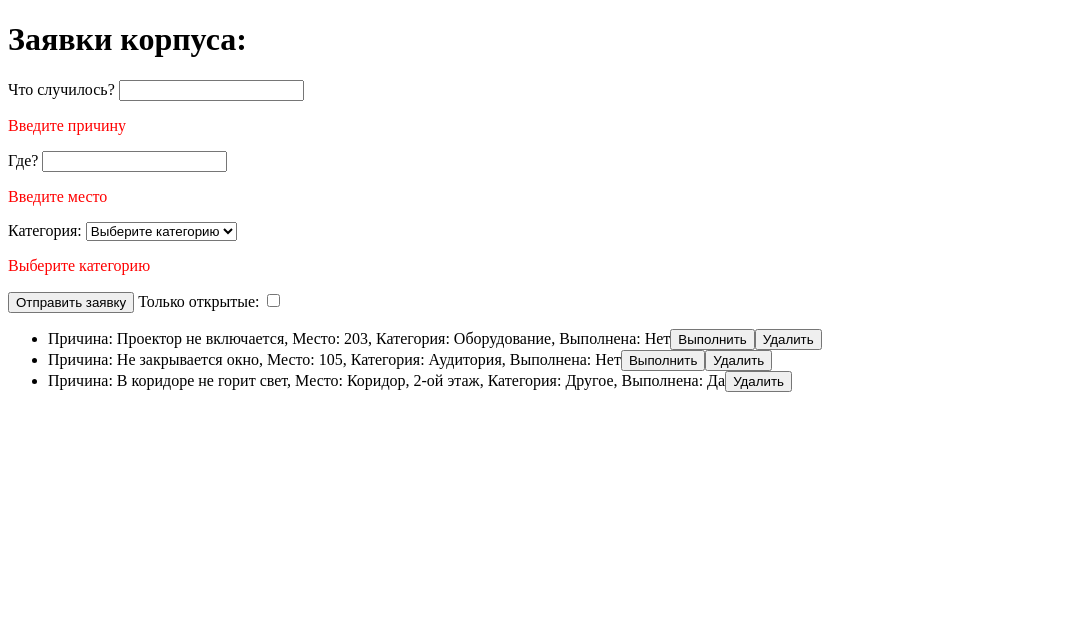
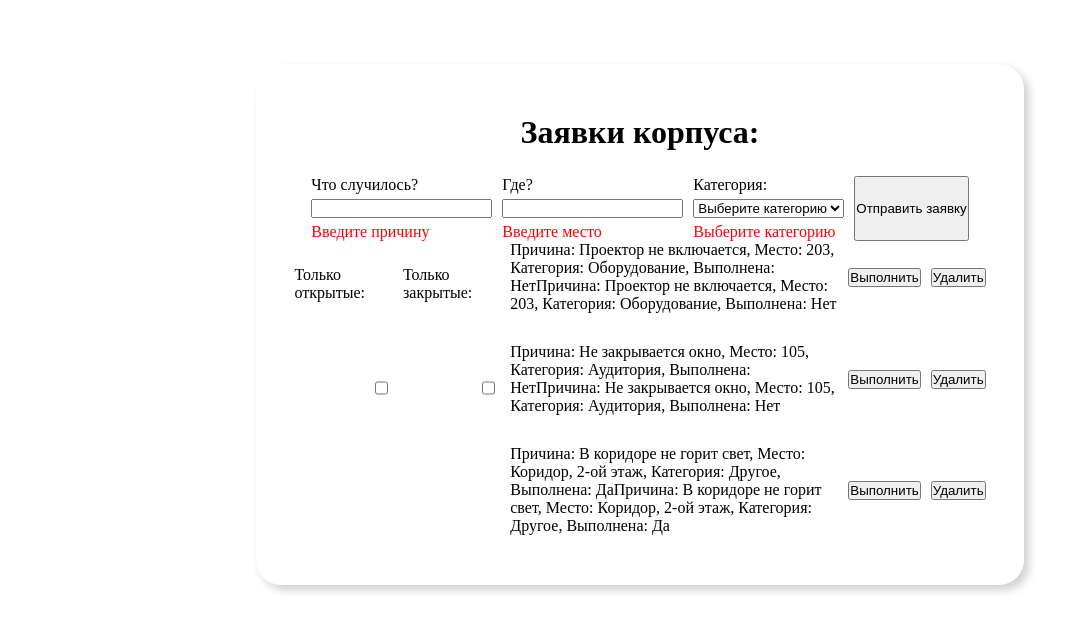
Before and after one commit to dum1s678/TaskTracker, a plain HTML site: page index.html in a window 1280 px wide. Both pictures are taken after a click on the button "Отправить заявку". Shown: the whole page, without its empty margins (0-1087 px from the left). Drawn offline with Linux system fonts and the light colour scheme.

Commit message:
Добавлен второй фильтр, не работают заявки

```diff
--- a/index.html
+++ b/index.html
@@ -1,5 +1,6 @@
 <!DOCTYPE html>
 <html lang="en">
+
 <head>
     <meta charset="UTF-8">
     <meta http-equiv="X-UA-Compatible" content="IE=edge">
@@ -8,14 +9,23 @@
     <link rel="stylesheet" href="style.css">
     <script src="script.js" defer></script>
 </head>
+
 <body>
-    <h1>Заявки корпуса:</h1>
+    <div class="main">
+        <div class="all">
+            <h1 class="header">Заявки корпуса:</h1>
+            <div class="form">
+                <div class="issue">
                     <label for="issue">Что случилось?</label>
                     <input type="text" name="" id="issue">
                     <p id="issueMessage"></p>
+                </div>
+                <div class="place">
                     <label for="place">Где?</label>
                     <input type="text" name="" id="place">
                     <p id="placeMessage"></p>
+                </div>
+                <div class="category">
                     <label for="category">Категория:</label>
                     <select name="" id="category">
                         <option value="notSelected">Выберите категорию</option>
@@ -24,9 +34,22 @@
                         <option value="Другое">Другое</option>
                     </select>
                     <p id="categoryMessage"></p>
-    <button type="button" id="addApplication">Отправить заявку</button>
-    <label for="checkbox">Только открытые:</label>
-    <input type="checkbox" name="" id="checkbox">
-    <ul id="listApplication"></ul>
+                </div>
+                <button type="button" id="addApplication" class="addApplication">Отправить заявку</button>
+            </div>
+            <div class="applications">
+                <div class="onlyOpen">
+                    <label for="checkboxOpen">Только открытые:</label>
+                    <input type="checkbox" name="" id="checkboxOpen">
+                </div>
+                <div class="onlyClose">
+                    <label for="checkboxClose">Только закрытые:</label>
+                    <input type="checkbox" name="" id="checkboxClose">
+                </div>
+                <ul id="listApplication" class="list"></ul>
+            </div>
+        </div>
+    </div>
 </body>
+
 </html>
--- a/script.js
+++ b/script.js
@@ -6,7 +6,8 @@ const listApplication = document.getElementById('listApplication')
 const issueMessage = document.getElementById('issueMessage')
 const placeMessage = document.getElementById('placeMessage')
 const categoryMessage = document.getElementById('categoryMessage')
-const checkbox = document.getElementById('checkbox')
+const checkboxOpen = document.getElementById('checkboxOpen')
+const checkboxClose = document.getElementById('checkboxClose')
 
 const tickets = [
     { title: "Проектор не включается", room: "203", category: "Оборудование", done: false },
@@ -20,7 +21,7 @@ function renderApplication() {
     place.value = ''
     category.value = "notSelected"
 
-    if (tickets.length === 0 && checkbox.checked === false) {
+    if (tickets.length === 0) {
         listApplication.append("Заявок пока нет")
     }
 
@@ -28,6 +29,11 @@ function renderApplication() {
         const li = document.createElement('li')
         const buttonDelet3 = document.createElement('button')
         const buttonMake = document.createElement('button')
+        const buttonMakeDelet3 = document.createElement('div')
+        buttonMakeDelet3.className = "buttons"
+        buttonMakeDelet3.append(buttonMake, buttonDelet3)
+
+        li.className = "li"
 
         buttonMake.innerHTML = "Выполнить"
         buttonMake.type = "button"
@@ -46,25 +52,44 @@ function renderApplication() {
             }
         })
 
-        if (checkbox.checked === true) {
+        if (checkboxOpen.checked === true) {
             if (el.done === false) {
                 buttonMake.addEventListener('click', () => {
                     el.done = true
                     renderApplication()
                 })
-                li.append(`Причина: ${el.title}, Место: ${el.room}, Категория: ${el.category}, Выполнена: Нет`, buttonMake, buttonDelet3)
+                li.append(`Причина: ${el.title}, Место: ${el.room}, Категория: ${el.category}, Выполнена: Нет`, buttonMakeDelet3)
                 listApplication.append(li)
             }
         } else {
             if (el.done === false) {
-                li.append(`Причина: ${el.title}, Место: ${el.room}, Категория: ${el.category}, Выполнена: Нет`, buttonMake, buttonDelet3)
+                li.append(`Причина: ${el.title}, Место: ${el.room}, Категория: ${el.category}, Выполнена: Нет`, buttonMakeDelet3)
                 buttonMake.addEventListener('click', () => {
                     el.done = true
                     renderApplication()
                 })
                 listApplication.append(li)
             } else {
-                li.append(`Причина: ${el.title}, Место: ${el.room}, Категория: ${el.category}, Выполнена: Да`, buttonDelet3)
+                li.append(`Причина: ${el.title}, Место: ${el.room}, Категория: ${el.category}, Выполнена: Да`, buttonMakeDelet3)
+                listApplication.append(li)
+            }
+        }
+
+        if (checkboxClose.checked === true) {
+            if (el.done === true) {
+                li.append(`Причина: ${el.title}, Место: ${el.room}, Категория: ${el.category}, Выполнена: Да`, buttonMakeDelet3)
+                listApplication.append(li)
+            }
+        } else {
+            if (el.done === false) {
+                li.append(`Причина: ${el.title}, Место: ${el.room}, Категория: ${el.category}, Выполнена: Нет`, buttonMakeDelet3)
+                buttonMake.addEventListener('click', () => {
+                    el.done = true
+                    renderApplication()
+                })
+                listApplication.append(li)
+            } else {
+                li.append(`Причина: ${el.title}, Место: ${el.room}, Категория: ${el.category}, Выполнена: Да`, buttonMakeDelet3)
                 listApplication.append(li)
             }
         }
@@ -72,7 +97,6 @@ function renderApplication() {
 }
 
 addApplication.addEventListener('click', () => {
-
     if (issue.value.trim() === '') {
         issueMessage.innerHTML = "Введите причину"
     }
--- a/style.css
+++ b/style.css
@@ -1,3 +1,82 @@
+* {
+    margin: 0px;
+    padding: 0px;
+    box-sizing: border-box;
+}
+
 #issueMessage, #placeMessage, #categoryMessage {
     color: red;
 }
+
+.main {
+    display: flex;
+    margin: 5% 5%;
+    display: flex;
+    justify-content: center;
+    align-items: center;
+    flex-direction: column;
+    margin: 5% 20%;
+    box-shadow: 5px 5px 10px rgba(0, 0, 0, 0.192);
+    border-radius: 25px;
+    padding: 50px 0;
+}
+
+.all {
+    display: flex;
+    flex-direction: column;
+    align-items: stretch;
+    width: 90%;
+}
+
+.form {
+    display: flex;
+    flex-direction: row;
+    justify-content: center;
+    gap: 10px;
+}
+
+.issue, .place, .category {
+    display: flex;
+    flex-direction: column;
+    gap: 5px;
+}
+
+.list {
+    display: flex;
+    flex-direction: column;
+    justify-content: space-around;
+    gap: 30px;
+}
+
+.onlyOpen, .onlyClose {
+    display: flex;
+    padding: 25px 0;
+}
+
+.header {
+    margin-bottom: 25px;
+    text-align: center;
+}
+
+.onlyOpen, .onlyClose {
+    display: flex;
+    flex-direction: row;
+    gap: 10px;
+}
+
+.li {
+    display: flex;
+    align-items: center;
+    gap: 10px;
+}
+
+.buttons {
+    display: flex;
+    gap: 10px;
+    margin-left: auto;
+}
+
+.applications {
+    display: flex;
+    gap: 15px;
+}
```
Lines whose indentation alone changed are shown as unchanged.
